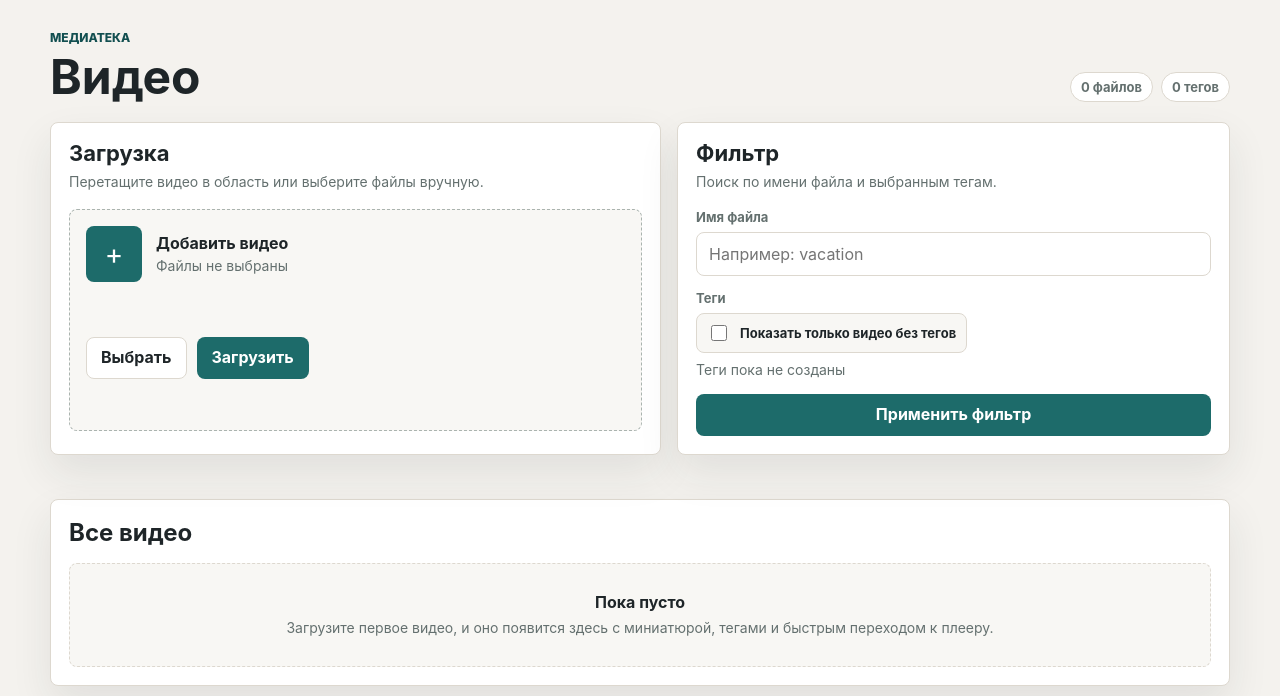
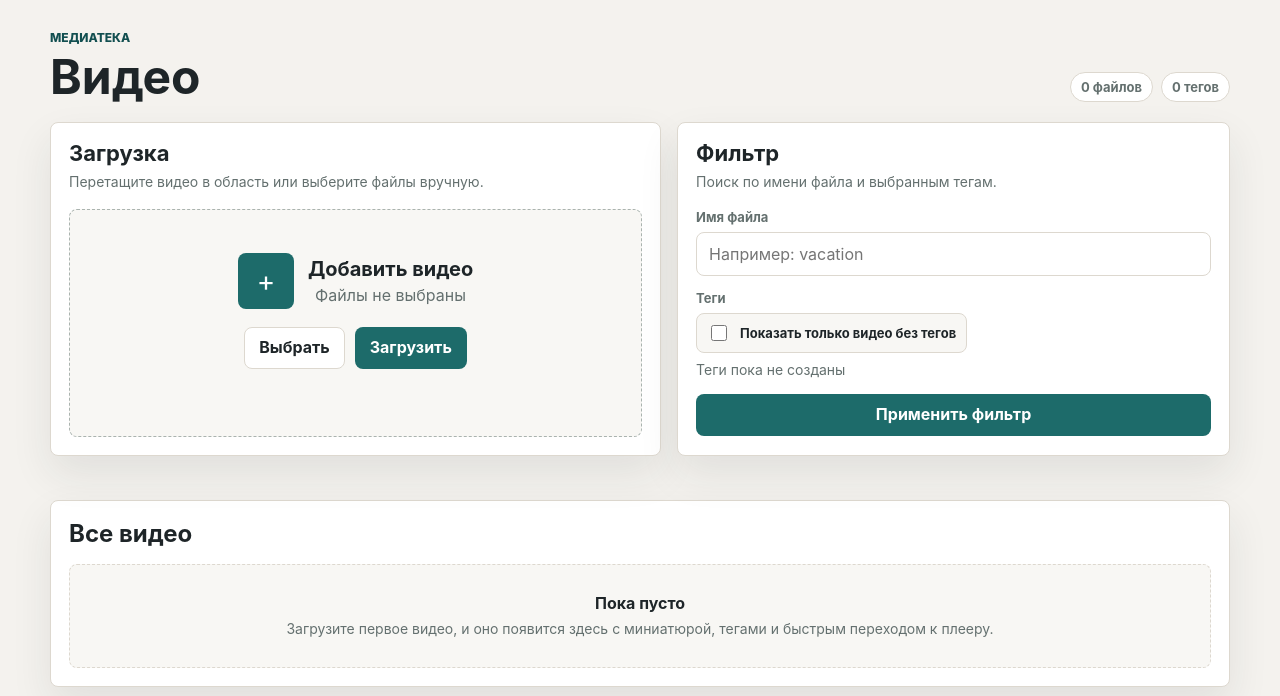
Before and after one commit to VoidEmptiness/Video-Library, a FastAPI app: template app/templates/index.html in a window 1280 px wide; the page is wider, and only the part inside the window is pictured. Shown: the part 67-763 px from the top of that part. Run offline with FastAPI, Linux system fonts and the light colour scheme; the template is opened without the code that fills it, so the values that code supplies are empty; parts of the project's set-up code (start-up, migrations or seed data) failed here and were passed over; some libraries are stand-ins or nearby versions.

Commit message:
dropzone увеличен до размера панели Текст внутри dropzone теперь по центру

```diff
--- a/app/static/app.css
+++ b/app/static/app.css
@@ -296,6 +296,44 @@ html[data-theme="dark"] .brand-mark {
   margin-bottom: 20px;
 }
 
+.upload-panel {
+  display: flex;
+  flex-direction: column;
+}
+
+.upload-panel .dropzone {
+  flex: 1;
+  min-height: 0;
+  grid-template-rows: 1fr auto auto;
+}
+
+.upload-panel .dropzone form {
+  height: 100%;
+  align-content: center;
+  justify-items: center;
+}
+
+.upload-panel .dropzone .toolbar {
+  margin-bottom: 0;
+  justify-content: center;
+}
+
+.upload-panel .dropzone .dropzone-inner {
+  justify-content: center;
+}
+
+.upload-panel .dropzone .dropzone-inner div {
+  text-align: center;
+}
+
+.upload-panel .dropzone .dropzone-inner strong {
+  font-size: 20px;
+}
+
+.upload-panel .dropzone .dropzone-inner span {
+  font-size: 16px;
+}
+
 .compact-panel {
   margin-bottom: 20px;
 }
```
